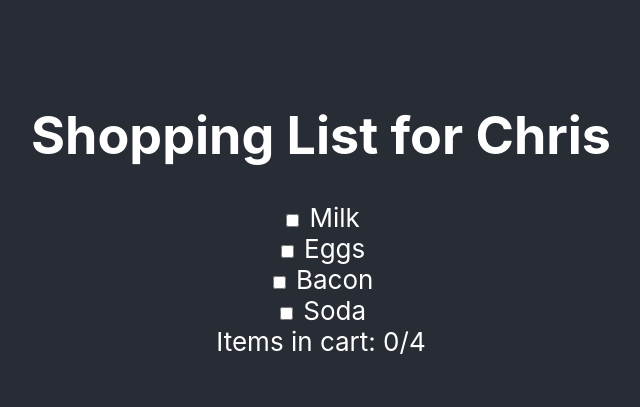
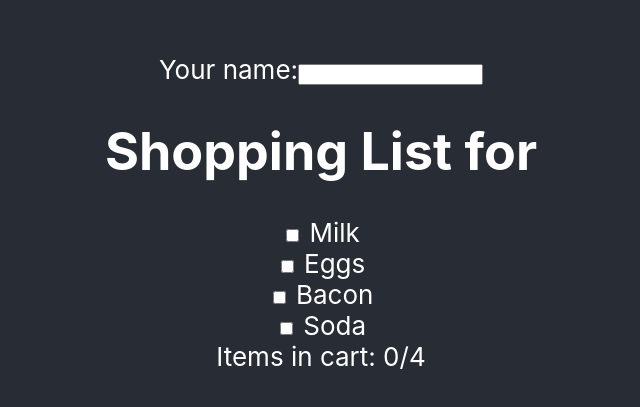
Before and after one commit to Christian-Porras/mentoring-app, a React (Create React App) app: page / in a window 1280 px wide. Shown: the part 187-594 px from the top of the page, without its empty margins (319-959 px from the left). Built offline with nearby package versions, Linux system fonts and the light colour scheme.

Commit message:
add name input

```diff
--- a/src/App.js
+++ b/src/App.js
@@ -1,12 +1,12 @@
 import React from 'react';
 import './App.css';
-import ShoppingList from './containers/ShoppingListContainer';
+import ShoppingApp from './components/ShoppingApp';
 
 function App() {
   return (
     <div className="App">
       <header className="App-header">
-        <ShoppingList />
+        <ShoppingApp />
       </header>
     </div>
   );
--- /dev/null
+++ b/src/components/ListForm.js
@@ -0,0 +1,31 @@
+import React from 'react';
+import PropTypes from 'prop-types';
+
+const propTypes = {
+  value: PropTypes.string.isRequired,
+  setValue: PropTypes.func.isRequired
+}
+
+const defaultProps = {
+
+}
+
+const ListForm = ({value, setValue}) => {
+  const handleChange = (event) => {
+    setValue(event.target.value)
+  }
+
+  return (
+    <form>
+      <label>
+        Your name:
+        <input type="text" name="shopping-list-form" value={value} onChange={handleChange}/>
+      </label>
+    </form>
+  )
+}
+
+ListForm.propTypes = propTypes;
+ListForm.defaultProps = defaultProps;
+
+export default ListForm;
--- /dev/null
+++ b/src/components/ShoppingApp.js
@@ -0,0 +1,16 @@
+import React, {useState} from 'react';
+import ShoppingListContainer from '../containers/ShoppingListContainer';
+import ListForm from './ListForm';
+
+const ShoppingApp = () => {
+  const [value, setValue] = useState('');
+
+  return(
+    <div>
+      <ListForm setValue={setValue} value={value}/>
+      <ShoppingListContainer name={value}/>
+    </div>
+  );
+}
+
+export default ShoppingApp;
--- a/src/components/ShoppingList.js
+++ b/src/components/ShoppingList.js
@@ -29,8 +29,8 @@ const ShoppingList = ({name, list}) => {
     return shoppingList.map((item) => {
       return (
         <div key={item}>
-          <input type="checkbox" key={item} onChange={handleCheck} />
-          <label key={item}> {item} </label>
+          <input type="checkbox" key={`${item}-input`} onChange={handleCheck} />
+          <label key={`${item}-label`}> {item} </label>
         </div>
       );
     });
--- a/src/containers/ShoppingListContainer.js
+++ b/src/containers/ShoppingListContainer.js
@@ -1,7 +1,16 @@
 import React from 'react';
+import PropTypes from 'prop-types';
 import ShoppingList from "../components/ShoppingList";
 
-const ShoppingListContainer = () => {
+const propTypes = {
+  name: PropTypes.string.isRequired
+}
+
+const defaultProps = {
+
+}
+
+const ShoppingListContainer = ({name}) => {
   const item_list = [
     'Milk',
     'Eggs',
@@ -10,8 +19,11 @@ const ShoppingListContainer = () => {
   ]
 
   return (
-    <ShoppingList name='Chris' list={item_list} />
+    <ShoppingList name={name} list={item_list} />
   )
 }
 
+ShoppingListContainer.propTypes = propTypes;
+ShoppingListContainer.defaultProps = defaultProps;
+
 export default ShoppingListContainer;
```
Also changed, not shown: 1 other file (tests, documents, lock files or other folders).
